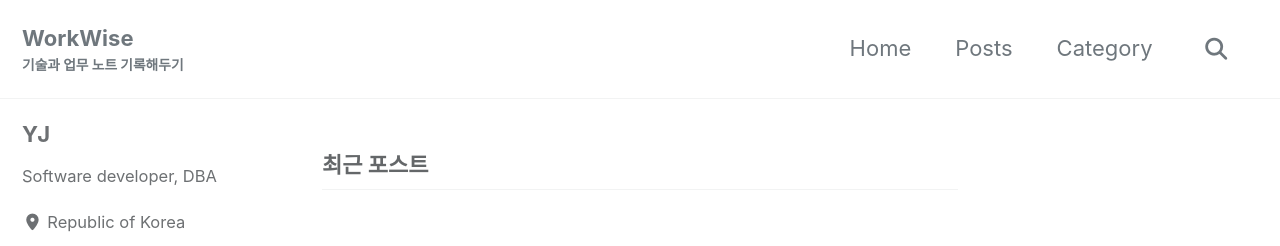
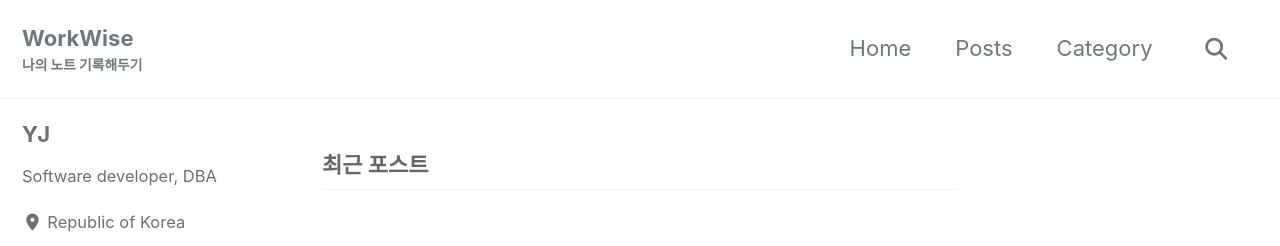
Before and after one commit to NodleKang/nodlekang.github.io, a Jekyll site: the page built from index.html, in a window 1280 px wide. Shown: the top 246 px of the page. Built offline with Jekyll 4.4.1, drawn with Linux system fonts in a browser that asks for light colours; cached includes are drawn as plain includes; the list of posts is cut into pages by our own code.

Commit message:
Update _config.yml

```diff
--- a/_config.yml
+++ b/_config.yml
@@ -19,7 +19,7 @@ locale                   : "ko-KR"
 rtl                      : # true, false (default) # turns direction of the page into right to left for RTL languages
 title                    : "WorkWise"
 title_separator          : "-"
-subtitle                 : "기술과 업무 노트 기록해두기"
+subtitle                 : "나의 노트 기록해두기"
 name                     : "YJ"
 description              : "YJ's notes"
 url                      : "yyj1219.github.io"
```
